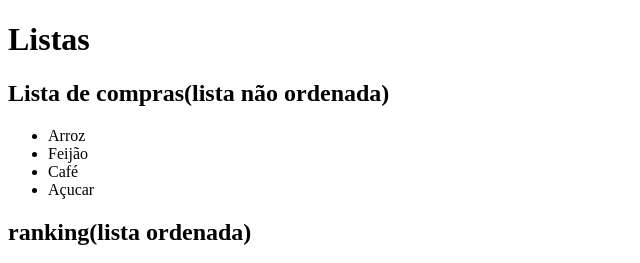
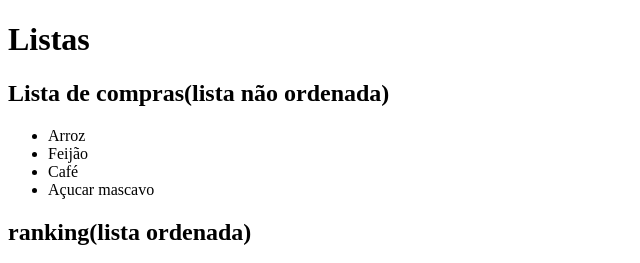
Before and after one commit to Thiago-Coradi/aula-listas, a plain HTML site: page index.html in a window 1280 px wide. Shown: the top 263 px of the page, 0-640 px from the left. Drawn offline with Linux system fonts and the light colour scheme.

Commit message:
trocado açúcar por açúcar mascavo

```diff
--- a/index.html
+++ b/index.html
@@ -13,7 +13,7 @@
     <li>Arroz</li>
     <li>Feijão</li>
     <li>Café</li>
-    <li>Açucar</li>
+    <li>Açucar mascavo</li>
   </ul>
 
   <h2>ranking(lista ordenada)</h2>
```
